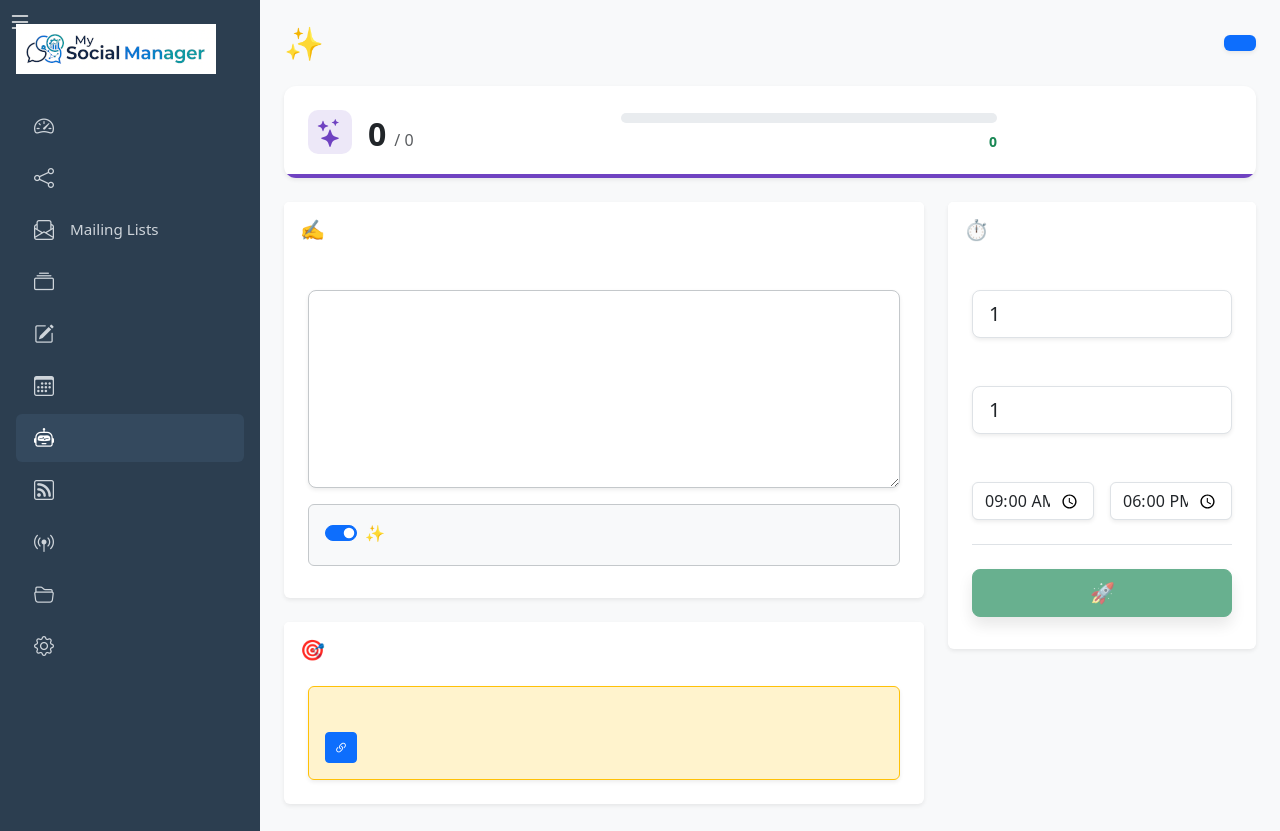
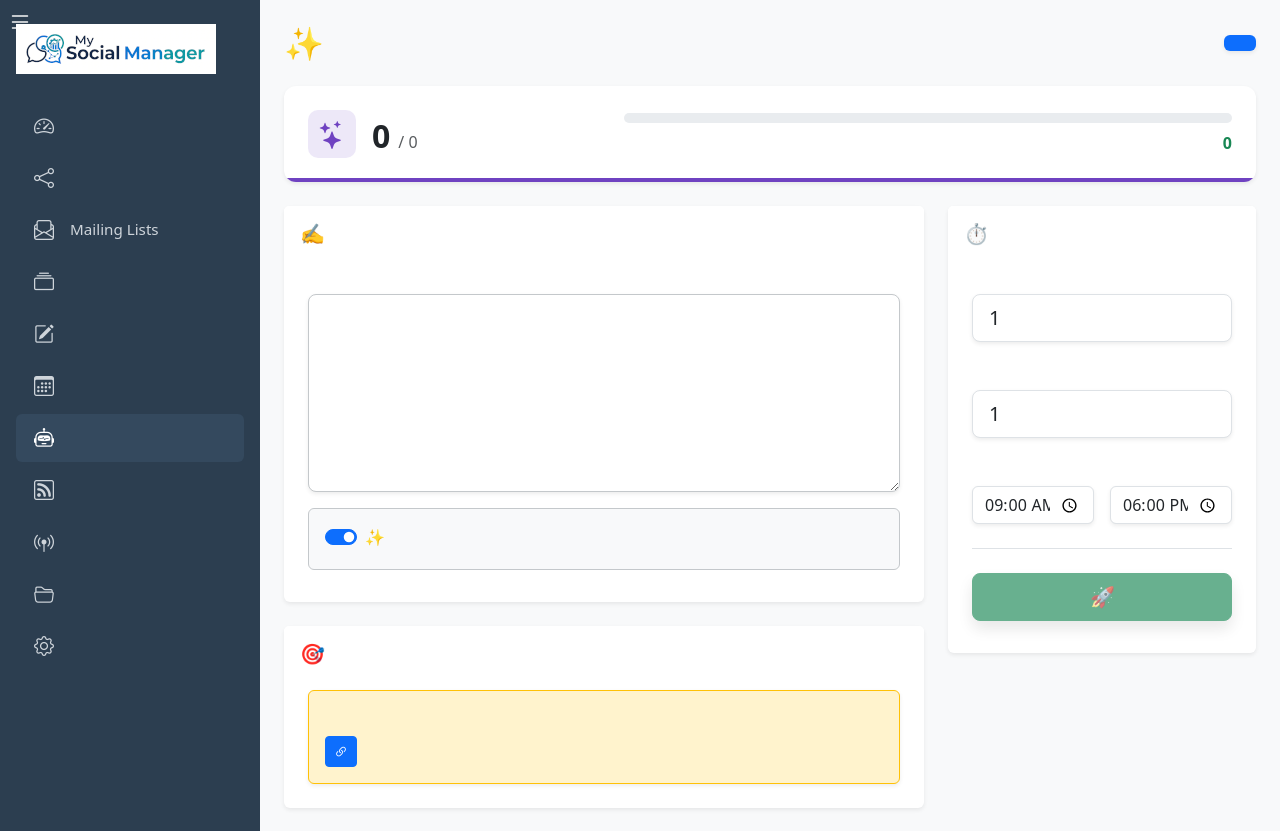
Before and after one commit to OskarCosimo/My-Social-Manager, a PHP site: the page made by app/Views/ai_studio/index.php in a window 1280 px wide. Shown: the top 831 px of the page. Run offline with PHP 8.4, Linux system fonts and the light colour scheme; the template is opened without the code that fills it, so the values that code supplies are empty; the visitor is signed in with stand-in values (Sample User, id 1); some libraries are stand-ins or nearby versions.

Commit message:
Add files via upload

```diff
--- a/app/Views/ai_studio/index.php
+++ b/app/Views/ai_studio/index.php
@@ -6,7 +6,7 @@ if (!isset($_SESSION['user_id'])) exit;
 
 <style>
     .stat-card { border-radius: 12px; }
-    .stat-icon-badge { width: 44px; height: 44px; display: inline-flex; align-items: center; justify-content: center; border-radius: 10px; flex-shrink: 0; }
+    .stat-icon-badge { width: 48px; height: 48px; display: inline-flex; align-items: center; justify-content: center; border-radius: 10px; flex-shrink: 0; }
     .progress { height: 10px; border-radius: 5px; }
     .cursor-pointer { cursor: pointer; }
 </style>
@@ -52,10 +52,10 @@ if (!isset($_SESSION['user_id'])) exit;
             <?php unset($_SESSION['error']); ?>
         <?php endif; ?>
 
-        <!-- TOP BAR: AI CREDITS ONLY -->
+        <!-- TOP BAR: AI CREDITS ONLY (CLEAN TWO-COLUMN LAYOUT) -->
         <div class="card stat-card shadow-sm border-0 bg-white mb-4 position-relative overflow-hidden">
             <div class="card-body p-4">
-                <div class="row align-items-center g-3">
+                <div class="row align-items-center g-4">
                     <div class="col-md-4 d-flex align-items-center gap-3">
                         <div class="stat-icon-badge" style="background-color: rgba(111, 66, 193, 0.12); color: #6f42c1;">
                             <i class="bi bi-stars fs-3"></i>
@@ -68,23 +68,14 @@ if (!isset($_SESSION['user_id'])) exit;
                             </div>
                         </div>
                     </div>
-                    <div class="col-md-5">
+                    <div class="col-md-8">
                         <div class="progress mb-2">
                             <div class="progress-bar" role="progressbar" style="width: <?= $aiPercent ?>%; background-color: #6f42c1;"></div>
                         </div>
                         <div class="d-flex justify-content-between small text-muted">
                             <span><?= str_replace('{percent}', $aiPercent, __('ai_allowance_used') ?? ($aiPercent . '% used')) ?></span>
-                            <span class="fw-bold text-success"><?= number_format($aiCreditsBalance) ?> <?= __('remaining') ?? 'remaining' ?></span>
+                            <span class="fw-bold text-success fs-6"><?= number_format($aiCreditsBalance) ?> <?= __('remaining') ?? 'remaining' ?></span>
                         </div>
-                    </div>
-                    <div class="col-md-3 text-md-end text-start">
-                        <?php if ($aiCreditsBalance <= 0): ?>
-                            <span class="badge bg-danger p-2 fs-6"><?= __('ai_credits_exhausted') ?? 'Credits Exhausted' ?></span>
-                        <?php else: ?>
-                            <span class="badge bg-success bg-opacity-10 text-success border border-success-subtle p-2 fs-6">
-                                <i class="bi bi-check-circle me-1"></i><?= __('ai_service_active') ?? 'Active & Ready' ?>
-                            </span>
-                        <?php endif; ?>
                     </div>
                 </div>
             </div>
@@ -278,7 +269,6 @@ if (!isset($_SESSION['user_id'])) exit;
                         <i class="bi bi-clock-history text-primary"></i>
                         <?= __('my_ai_campaigns_title') ?? 'Active & Past AI Campaigns' ?>
                     </h5>
-                    <!-- Mention plan limits for clarity right above the table -->
                     <div class="small text-muted mt-1">
                         <?= __('plan_allows_max_campaign_posts', ['max' => (int)$aiLimits['ai_max_campaign_posts']]) ?> • <?= __('plan_allows_max_daily_posts', ['max' => (int)$aiLimits['ai_max_daily_posts']]) ?>
                     </div>
@@ -371,7 +361,6 @@ if (!isset($_SESSION['user_id'])) exit;
                                         </td>
                                         <td class="text-end">
                                             <div class="btn-group btn-group-sm">
-                                                <!-- View Scheduled Posts Modal Button -->
                                                 <button type="button"
                                                         class="btn btn-outline-info view-campaign-posts-btn"
                                                         data-id="<?= (int)$camp['id'] ?>"
@@ -379,7 +368,6 @@ if (!isset($_SESSION['user_id'])) exit;
                                                     <i class="bi bi-list-check"></i>
                                                 </button>
 
-                                                <!-- Edit Campaign Modal Button -->
                                                 <button type="button"
                                                         class="btn btn-outline-primary edit-campaign-btn"
                                                         data-id="<?= (int)$camp['id'] ?>"
@@ -394,7 +382,6 @@ if (!isset($_SESSION['user_id'])) exit;
                                                     <i class="bi bi-pencil"></i>
                                                 </button>
 
-                                                <!-- Delete Entire Campaign Form -->
                                                 <form action="/ai-studio/delete" method="POST" class="d-inline" onsubmit="return confirm('<?= addslashes(__('confirm_delete_ai_campaign') ?? 'Are you sure you want to delete this campaign? All scheduled posts generated for it will also be deleted.') ?>');">
                                                     <input type="hidden" name="campaign_id" value="<?= (int)$camp['id'] ?>">
                                                     <button type="submit" class="btn btn-outline-danger" title="<?= __('delete_campaign') ?? 'Delete Campaign' ?>">
@@ -473,7 +460,7 @@ if (!isset($_SESSION['user_id'])) exit;
     </div>
 </div>
 
-<!-- MODAL 2: EDIT CAMPAIGN (ENFORCES PLAN LIMITS) -->
+<!-- MODAL 2: EDIT CAMPAIGN -->
 <div class="modal fade" id="editCampaignModal" tabindex="-1" aria-hidden="true">
     <div class="modal-dialog modal-lg">
         <form action="/ai-studio/update" method="POST" id="editCampaignForm">
@@ -552,7 +539,6 @@ if (!isset($_SESSION['user_id'])) exit;
 <script>
 document.addEventListener('DOMContentLoaded', function() {
 
-    // --- 1. INITIALIZE CAMPAIGNS MAIN DATATABLE ---
     if (document.getElementById('ai-campaigns-table')) {
         $('#ai-campaigns-table').DataTable({
             order: [[0, 'desc']],
@@ -565,7 +551,6 @@ document.addEventListener('DOMContentLoaded', function() {
         });
     }
 
-    // --- 2. EDIT CAMPAIGN MODAL POPULATE ---
     const editModalEl = document.getElementById('editCampaignModal');
     const editModal = editModalEl ? new bootstrap.Modal(editModalEl) : null;
 
@@ -586,7 +571,6 @@ document.addEventListener('DOMContentLoaded', function() {
         });
     });
 
-    // --- 3. VIEW & MANAGE SCHEDULED POSTS MODAL LOGIC ---
     let currentCampaignId = 0;
     const postsModalEl = document.getElementById('campaignPostsModal');
     const postsModal = postsModalEl ? new bootstrap.Modal(postsModalEl) : null;
@@ -795,7 +779,7 @@ document.addEventListener('DOMContentLoaded', function() {
         });
     }
 
-    // --- 4. LOCAL STORAGE & GROUP SELECTOR LOGIC ---
+    // --- LOCAL STORAGE & GROUP SELECTOR LOGIC ---
     const storageKey = 'aistudio_selected_accounts';
     const savedAccounts = JSON.parse(localStorage.getItem(storageKey)) || [];
 
```
